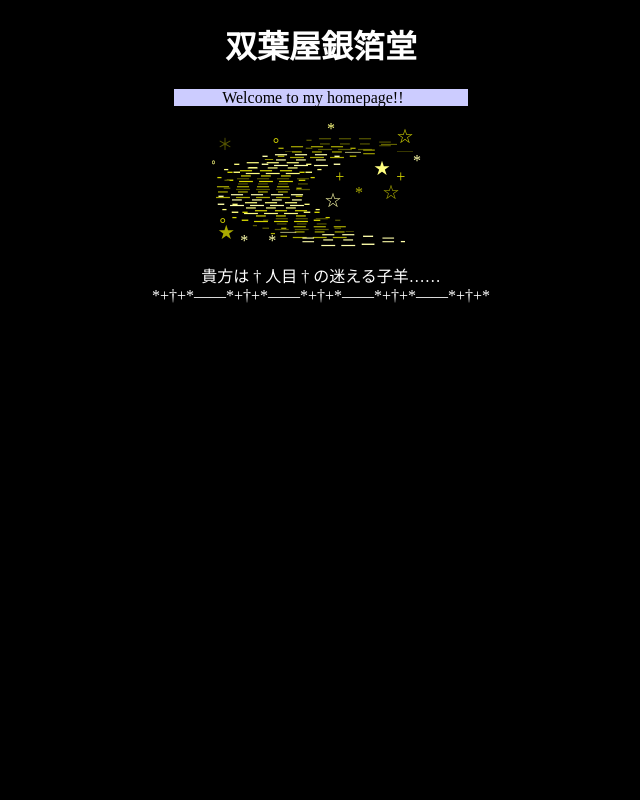
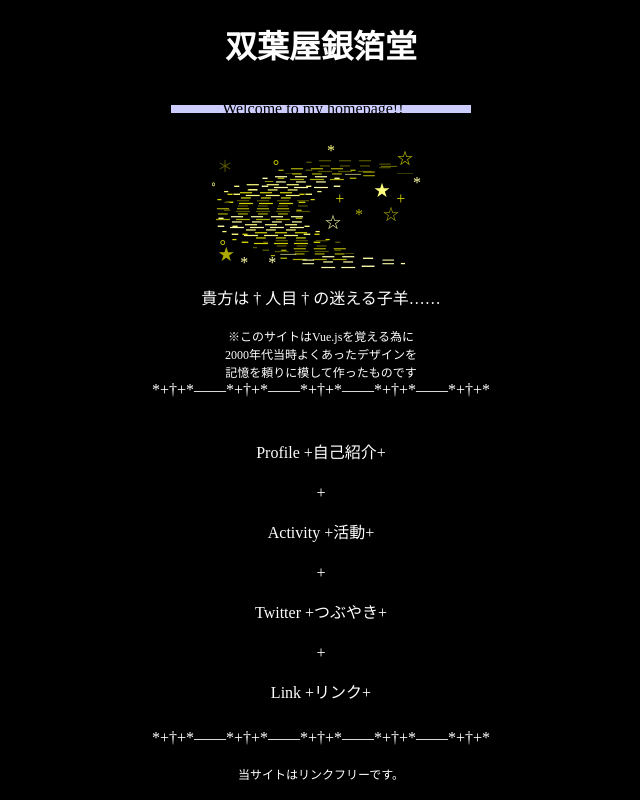
Before and after one commit to hoiru-futabaya/test-vue, a Vue app: page / in a window 1280 px wide. Shown: the whole page, without its empty margins (319-959 px from the left). Built offline with nearby package versions, Linux system fonts and the light colour scheme; no server answers.

Commit message:
マージ前にコミット

```diff
--- a/src/App.vue
+++ b/src/App.vue
@@ -6,7 +6,24 @@
 <anime></anime>
 <br>
 <counter></counter>
+<br>
+<p class="long">※このサイトはVue.jsを覚える為に</p>
+<p class="long">2000年代当時よくあったデザインを</p>
+<p class="long">記憶を頼りに模して作ったものです</p>
 <myborder></myborder>
+<br>
+<ul class="menu">
+<li>Profile +自己紹介+</li>
+<li>+</li>
+<li>Activity +活動+</li>
+<li>+</li>
+<li>Twitter +つぶやき+</li>
+<li>+</li>
+<li>Link +リンク+</li>
+</ul>
+<myborder></myborder>
+<br>
+<p class="long">当サイトはリンクフリーです。</p>
 
 </div>
 </template>
@@ -32,8 +49,24 @@ export default {
 body{
   background-color: #000000;
 }
+.long{
+  font-size: 0.75rem;
+  margin-left: 0;/*左*/
+  margin-top: 0;/*上*/
+  margin-right: 0;/*右*/
+  margin-bottom: 0;/*下*/
+  text-align: center;
+}
 div{
   text-align: center;
   color: #ffffff;
 }
+.menu{
+  line-height: 2.5rem;
+  margin-left: 0;
+  padding-left: 0;
+  color: #ffffff;
+  list-style-type: none;
+  align: center;
+}
 </style>
--- a/src/components/mymarquee.vue
+++ b/src/components/mymarquee.vue
@@ -33,9 +33,12 @@ export default {
 
 <style>
 #marquee{
+  line-height: 0.5rem;
   background-color: #ccccff ;
   color: #000000;
-  display: inline ;
+  width: 300px;
+  vertical-align: middle;
+  display: inline-block ;
   white-space: pre ;
 }
 </style>
```
